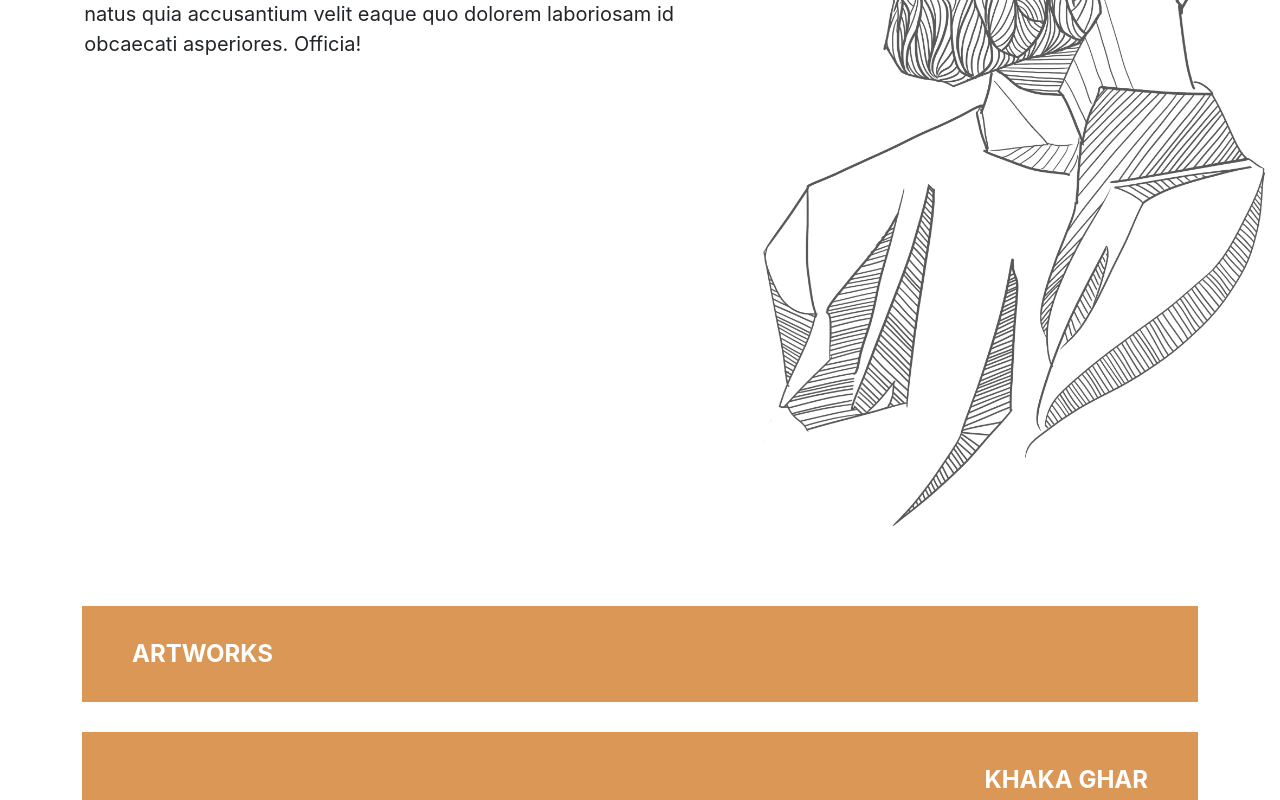
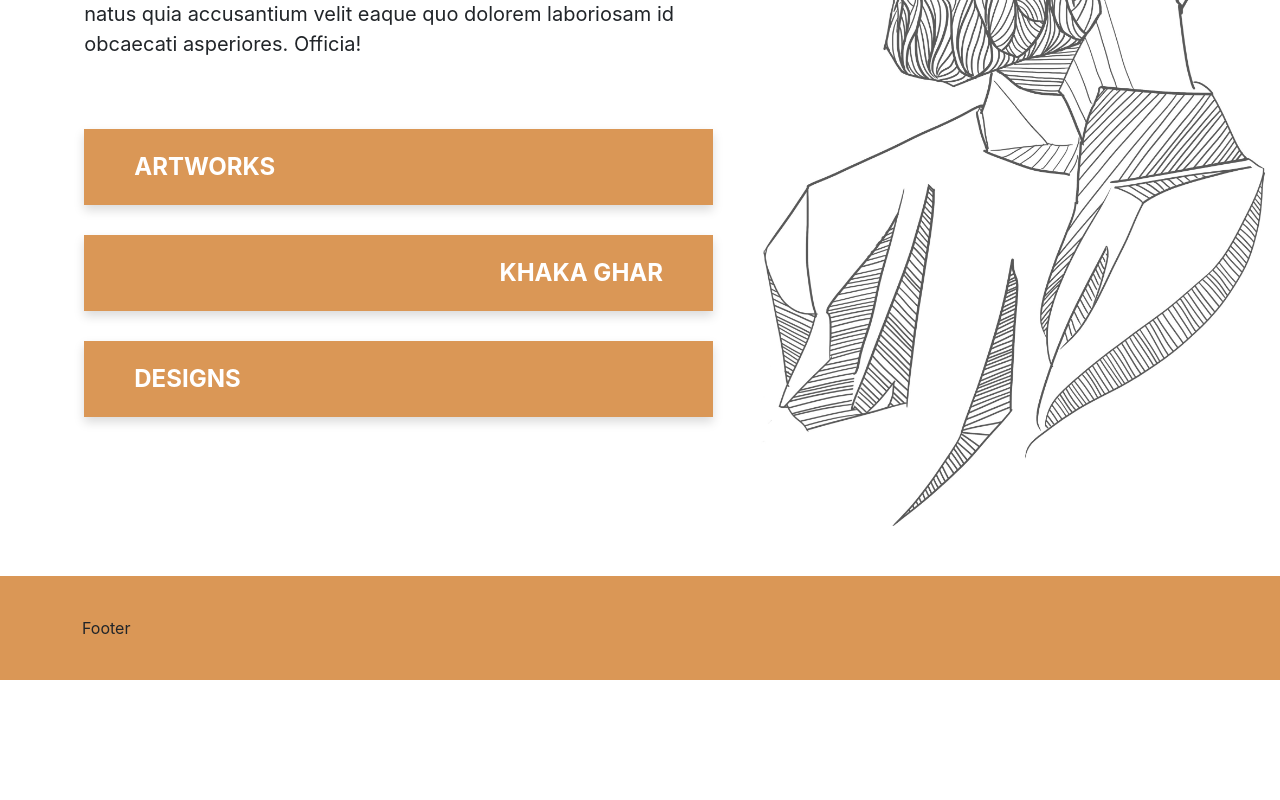
Before and after one commit to sohaibsalman/mustafamunirdesigns, a React (Create React App) app: page / in a window 1280 px wide. Shown: the part 960-1760 px from the top of the page. After the commit the page ends 1640 px from the top, so only its background shows below. Built offline with nearby package versions, Linux system fonts and the light colour scheme.

Commit message:
Refactor code for other section and routing

```diff
--- a/src/App.jsx
+++ b/src/App.jsx
@@ -1,23 +1,14 @@
 import React from 'react';
-import { Route, Routes } from 'react-router-dom';
 
-import Artworks from './pages/Artworks/Artworks';
-import Contact from './pages/Contact/Contact';
-import Home from './pages/Home/Home';
-import KhakaGhar from './pages/KhakaGhar/KhakaGhar';
 import Navbar from './components/navbar/Navbar';
 import Footer from './components/footer/Footer';
+import MainRoutes from './routes/MainRoutes';
 
 const App = () => {
     return (
         <React.Fragment>
             <Navbar />
-            <Routes>
-                <Route path="/" element={<Home />} />
-                <Route path="artworks" element={<Artworks />} />
-                <Route path="khaka-ghar" element={<KhakaGhar />} />
-                <Route path="contact" element={<Contact />} />
-            </Routes>
+            <MainRoutes />
             <Footer />
         </React.Fragment>
     );
--- a/src/components/stripButton/strip-button.css
+++ b/src/components/stripButton/strip-button.css
@@ -1,8 +1,9 @@
 .strip-button {
     background-color: var(--primary);
-    padding: 30px 50px;
+    padding: 20px 50px;
     margin: 30px 0;
     cursor: pointer;
+    box-shadow: 0 5px 10px rgba(0, 0, 0, 0.15);
 }
 
 .strip-button-text {
--- a/src/pages/Home/Home.jsx
+++ b/src/pages/Home/Home.jsx
@@ -8,7 +8,6 @@ const Home = () => {
         <React.Fragment>
             <VideSection source={'./assets/home-video.mp4'} />
             <AboutSection />
-            <OtherPages />
         </React.Fragment>
     );
 };
--- a/src/pages/Home/about.section.jsx
+++ b/src/pages/Home/about.section.jsx
@@ -1,4 +1,6 @@
 import React from 'react';
+
+import OtherPages from './otherpages.section';
 
 import { about } from '../../services/home.service';
 
@@ -14,6 +16,9 @@ const AboutSection = () => {
                                     {about.heading}
                                 </h2>
                                 <p>{about.details}</p>
+                            </div>
+                            <div className="other-pages">
+                                <OtherPages />
                             </div>
                         </div>
                         <div className="col-md-5">
--- a/src/pages/Home/otherpages.section.jsx
+++ b/src/pages/Home/otherpages.section.jsx
@@ -6,7 +6,7 @@ import { otherPages } from '../../services/home.service';
 const OtherPages = () => {
     return (
         <React.Fragment>
-            <section className="home-other-pages container">
+            <section className="home-other-pages">
                 {otherPages.map((page, index) => (
                     <StripButton
                         key={index}
--- /dev/null
+++ b/src/routes/MainRoutes.jsx
@@ -0,0 +1,20 @@
+import React from 'react';
+import { Route, Routes } from 'react-router-dom';
+
+import Artworks from '../pages/Artworks/Artworks';
+import Contact from '../pages/Contact/Contact';
+import Home from '../pages/Home/Home';
+import KhakaGhar from '../pages/KhakaGhar/KhakaGhar';
+
+const MainRoutes = () => {
+    return (
+        <Routes>
+            <Route path="/" element={<Home />} />
+            <Route path="artworks" element={<Artworks />} />
+            <Route path="khaka-ghar" element={<KhakaGhar />} />
+            <Route path="contact" element={<Contact />} />
+        </Routes>
+    );
+};
+
+export default MainRoutes;
--- a/src/services/home.service.js
+++ b/src/services/home.service.js
@@ -32,6 +32,10 @@ const otherPages = [
         text: 'Khaka Ghar',
         route: 'khaka-ghar',
     },
+    {
+        text: 'Designs',
+        route: 'designs',
+    },
 ];
 
 export { about, otherPages };
--- a/src/styles/index.css
+++ b/src/styles/index.css
@@ -92,6 +92,8 @@ code {
 
 /* Home Other Pages Section Style Ends */
 .home-other-pages {
-    height: 100vh;
+    margin-top: 70px;
+    padding-left: 10%;
+    padding-right: 3%;
 }
 /* Home Other Pages Section Style Ends */
```
